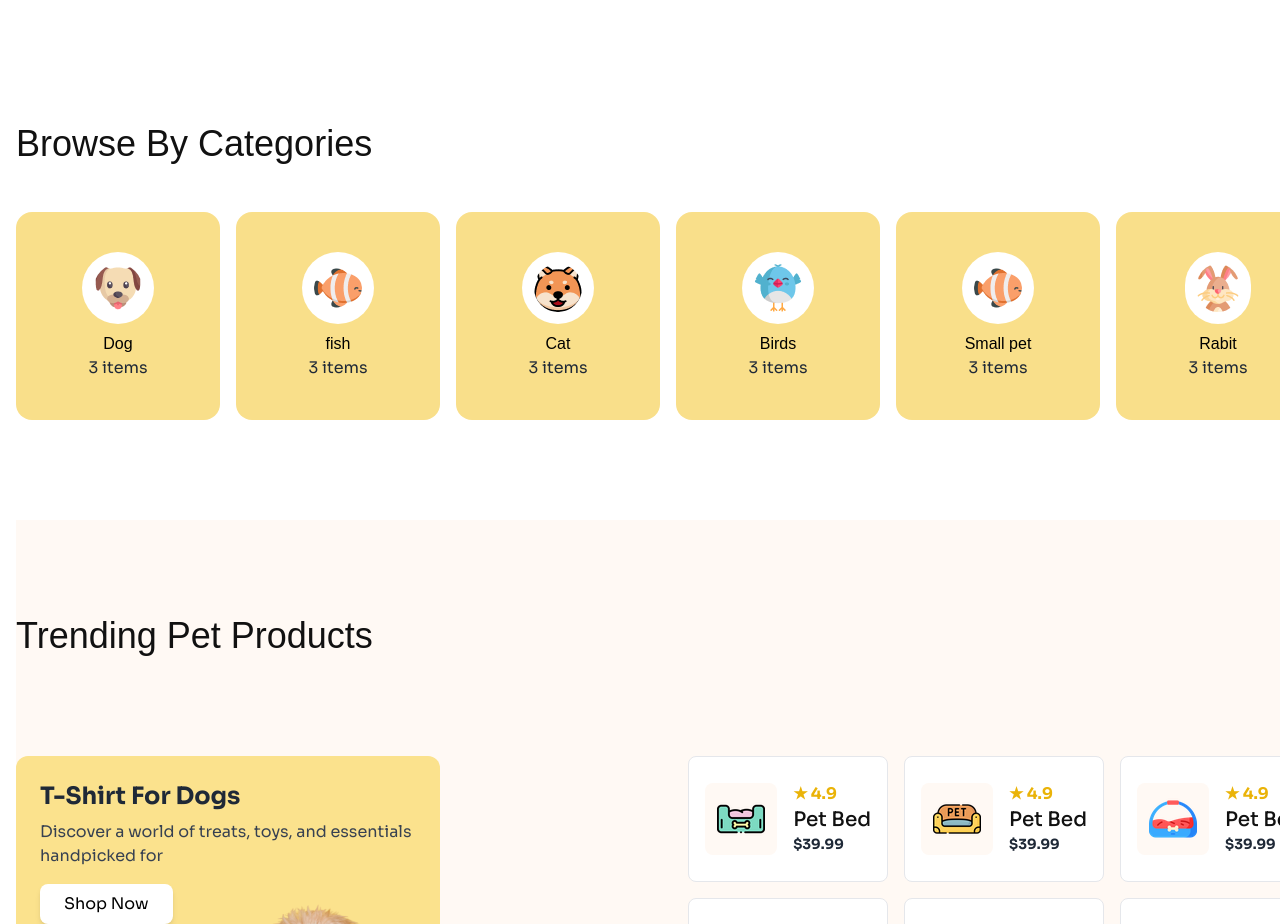
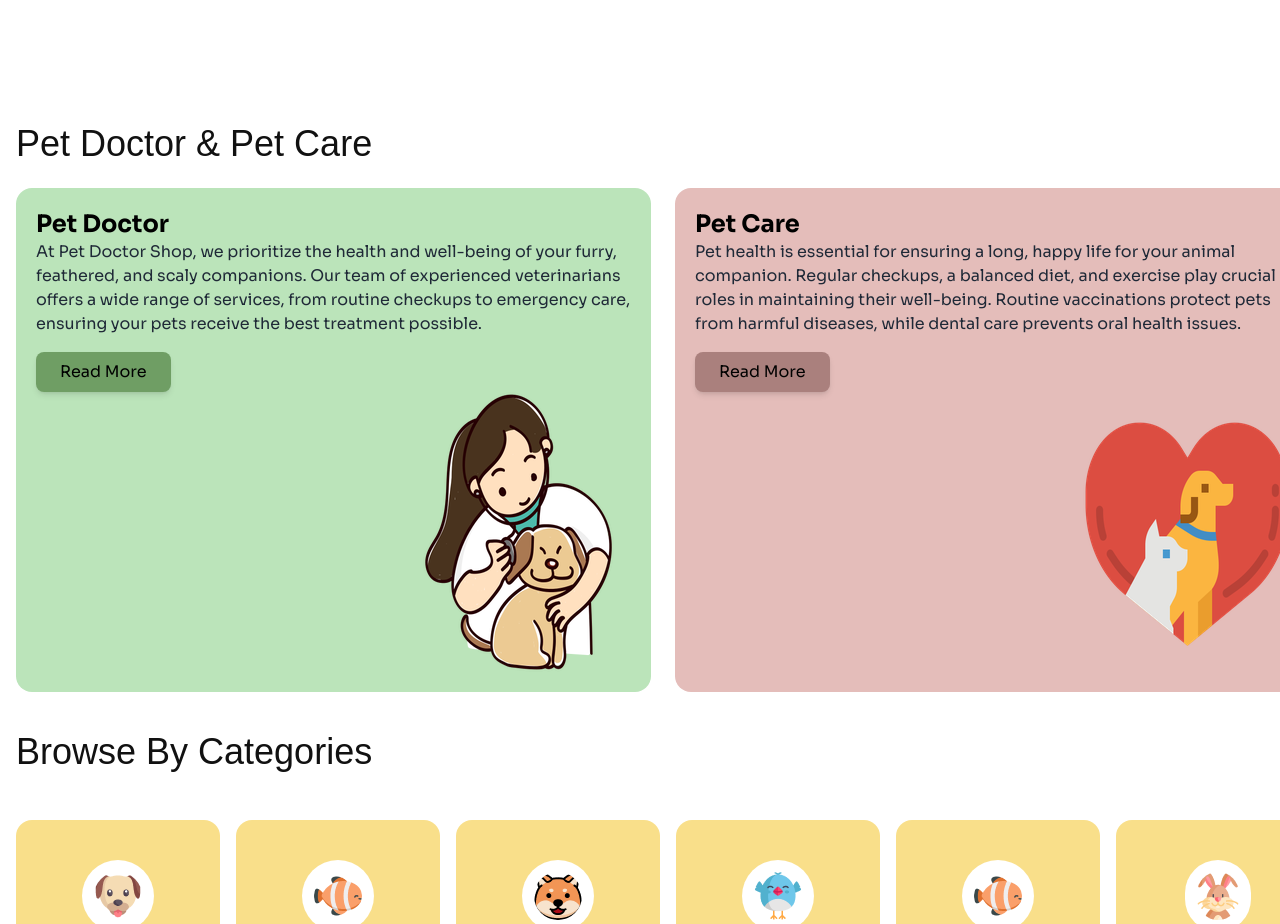
Before and after one commit to MohammadRayhanHabib/Assignment_03_Category_0001, a plain HTML site: page index.html in a window 1280 px wide. Shown: the part 800-1724 px from the top of the page. Drawn offline with nearby package versions, Linux system fonts and the light colour scheme; a web font is replaced by a local one.

Commit message:
Extra section added

```diff
--- a/index.html
+++ b/index.html
@@ -139,6 +139,7 @@
 
              <button class="px-6 py-2 bg-[#FFDC26] rounded-[8px] animate-bounce">
        Find a pet
+
     </button>
 
           </div>
@@ -151,7 +152,42 @@
      </div>
     </section>
 <main class=" lg:mt-[-300px] pl-4 mt-[-100px] ">
+    <section class="lg:w-[1320px] m-auto">
+      <h3 class="font-adlam  lg:text-4xl font-normal text-[#111111] mt-10 text-2xl">Pet Doctor & Pet Care</h3>
+      <div class="lg:flex justify-between gap-6 pr-4  mt-6 grid grid-cols-1">
 
+   <div class=" bg-[#bbe4ba] p-5 rounded-2xl">
+           <h2 class="text-2xl font-bold text-[#000000]">Pet Doctor</h2>
+           <p>
+At Pet Doctor Shop, we prioritize the health and well-being of your furry, feathered, and scaly companions. Our team of experienced veterinarians offers a wide range of services, from routine checkups to emergency care, ensuring your pets receive the best treatment possible.</p>
+        <button class="relative mt-4 bg-red text-black px-6 py-2 rounded-lg shadow-md bg-[#6f9e64]">
+    Read More
+
+
+</button>
+
+
+        <div class="flex justify-end">
+          <img  src="./c1-assets/veterinarian_resized.png" alt="">
+        </div>
+
+      </div>
+         <div class="bg-[#e4bdba] p-5 rounded-2xl">
+           <h2 class="text-2xl font-bold text-[#000000]">Pet Care</h2>
+           <p>
+Pet health is essential for ensuring a long, happy life for your animal companion. Regular checkups, a balanced diet, and exercise play crucial roles in maintaining their well-being. Routine vaccinations protect pets from harmful diseases, while dental care prevents oral health issues.</p>
+           <button class="mt-4 bg-red text-black px-6 py-2 rounded-lg shadow-md bg-[#aa807d]">
+          Read More
+        </button>
+        <div class="flex justify-end">
+          <img  src="./c1-assets/pet-care_resized.png" alt="">
+        </div>
+
+      </div>
+      </div>
+
+
+    </section>
     <section class="lg:w-[1320px] m-auto ">
    <h3 class="font-adlam  lg:text-4xl font-normal text-[#111111] mt-10 text-2xl">
     Browse By Categories</h3>
```
Also changed, not shown: c1-assets/pet-care_resized.png (added), c1-assets/veterinarian_resized.png (added).
